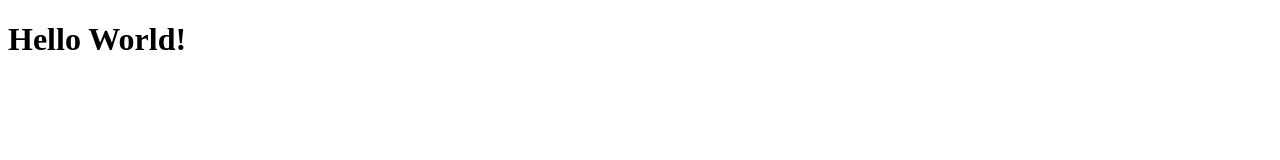
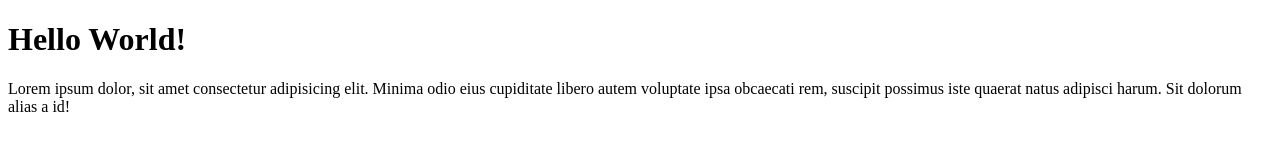
Before and after one commit to jundi27/git-test, a plain HTML site: page index.html in a window 1280 px wide. Drawn offline with Linux system fonts and the light colour scheme.

Commit message:
menambahkan paragraf

```diff
--- a/index.html
+++ b/index.html
@@ -9,6 +9,8 @@
 
 <body>
     <h1>Hello World!</h1>
+    <p>Lorem ipsum dolor, sit amet consectetur adipisicing elit. Minima odio eius cupiditate libero autem voluptate ipsa
+        obcaecati rem, suscipit possimus iste quaerat natus adipisci harum. Sit dolorum alias a id!</p>
 </body>
 
 </html>
```
